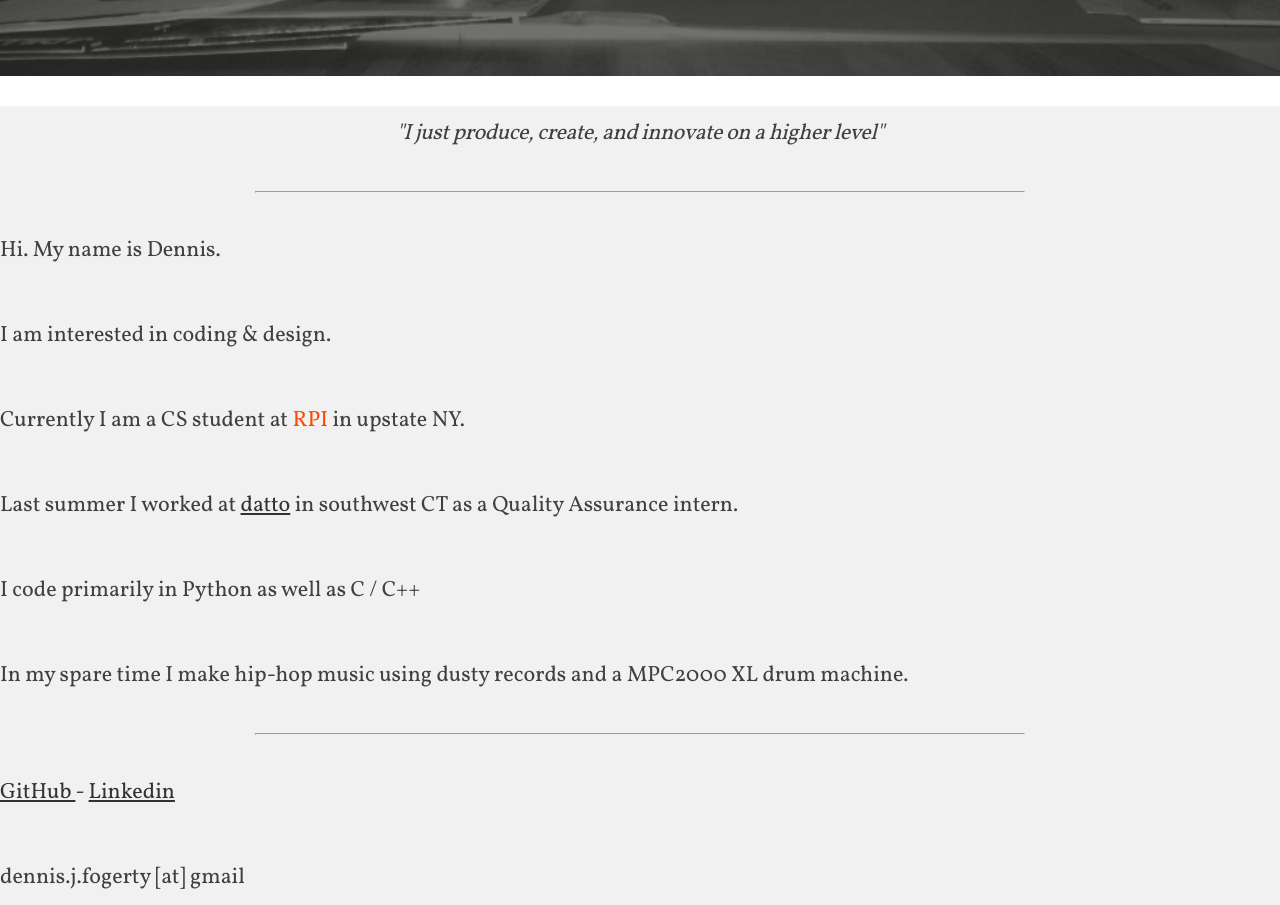
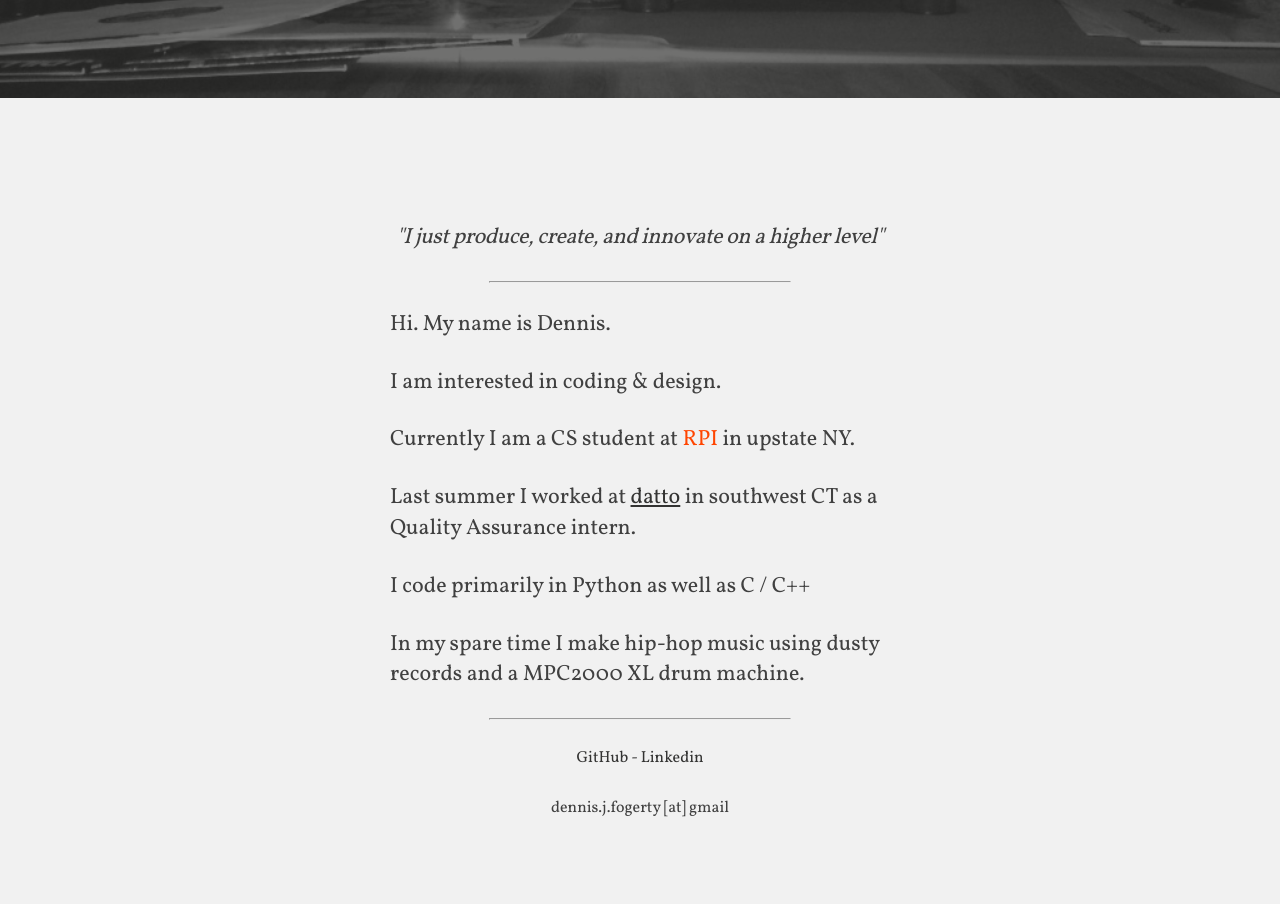
Before and after one commit to fogerd/fogerd.github.io, a plain HTML site: page index.html in a window 1280 px wide. Shown: the part 724-1629 px from the top of the page. Drawn offline with Linux system fonts and the light colour scheme.

Commit message:
reverting..

```diff
--- a/index.html
+++ b/index.html
@@ -1,5 +1,6 @@
 <!DOCTYPE html>
 <html lang="en">
+<meta name=viewport content="width=device-width, initial-scale=1">
 
 <head>
     <title>Dennis Fogerty</title>
@@ -9,9 +10,8 @@
     <meta property="og:image:height" content="360">
 
     <meta http-equiv="content-type" content="text/html;charset=utf-8" />
-<!--     <meta name="viewport" content="width=680"> -->
+    <<!-- meta name="viewport" content="width=680"> -->
     <meta name=viewport content="width=device-width, initial-scale=1">
-
 
     <link rel="stylesheet" href="style.css" type="text/css" media="all" />
     <link rel="stylesheet" type="text/css" href="http://fonts.googleapis.com/css?family=Vollkorn">
--- a/style.css
+++ b/style.css
@@ -16,13 +16,13 @@ table, caption, tbody, tfoot, thead, tr, th, td {
 	vertical-align: baseline;
 	font-family: Vollkorn,Helvetica,Arial;
 	height:100%;
+
 }
 
 body {
 	height: 100%;
 
 }
-
 
 a {
 text-decoration:underline;
@@ -98,21 +98,19 @@ margin-left: 0%;
 
 #main {
 background-color: #f1f1f1;
-/*min-width: 100%;*/
-
+min-width: 100%;
 display: block;
 position: relative;
 color:#111111;
 height:auto;
-/*height: 100%;*/
-/*padding-top: 25px;*/
-/*padding-bottom: 5px;*/
+padding-top: 25px;
+padding-bottom: 5px;
 }
 
 #main ul{
-/*list-style-type: disc;*/
+list-style-type: disc;
 list-style-image: none;
-/*margin-top: 30px;*/
+margin-top: 30px;
 }
 
 
@@ -120,7 +118,7 @@ list-style-image: none;
 text-align: left;
 min-width: 100%;
 height: 100%;
-/*width: 640px;*/
+width: 640px;
 margin: 0 auto;
 }
 
@@ -190,18 +188,12 @@ background-size: cover;
 background-position:center;
 }
 
-
 #abouttext p{
 font-size: 22px;
-margin-top: 30px;
-margin-bottom: 30px;
-
+margin-top: 27px;
+margin-bottom: 27px;
 color: #404040;
-line-height: 2.5em;
-}
-
-@media screen and (max-device-width: 480px) {
-#abouttext p { font-size: 50px;
+line-height: 1.4em;
 }
 
 #openingheader{
@@ -229,8 +221,8 @@ display: block;
 text-align: left;
 width: 500px;
 margin: 0 auto;
-/*margin-top: 100px;
-margin-bottom: 80px;*/
+margin-top: 100px;
+margin-bottom: 80px;
 }
 
 #links{
@@ -257,3 +249,8 @@ iframe {
 #fuck {
 background-color: #f1f1f1;
 }
+
+@media screen and (max-device-width: 480px) {
+	#abouttext p {
+		font-size: 30px;
+}
```
